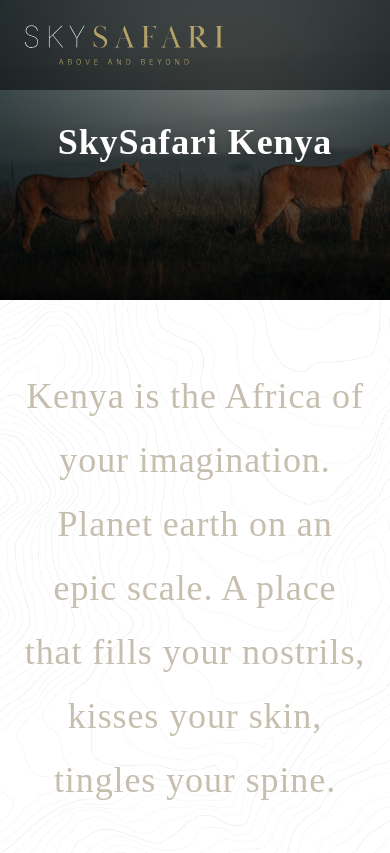
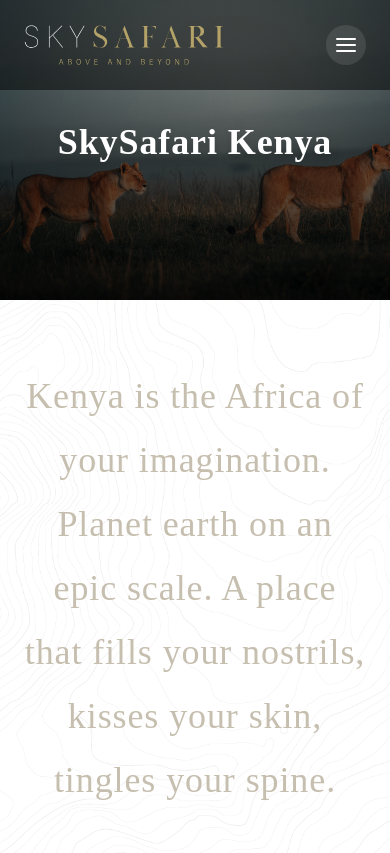
Before and after one commit to ClintMaruti/SafariCo, a Next.js app: page /skysafari-kenya in a window 390 px wide. Shown: the top 853 px of the page. Built offline with nearby package versions, Linux system fonts and the light colour scheme.

Commit message:
Minor refators

```diff
--- a/src/app/components/NavBar.tsx
+++ b/src/app/components/NavBar.tsx
@@ -68,14 +68,14 @@
       </div>
 
       {/* Menu + Enquire Button */}
-      <div className="hidden sm:flex sm:items-center sm:gap-4">
+      <div className="flex items-center gap-4">
         <button
           onClick={() => setIsOpen(!isOpen)}
           className="p-2 rounded-full bg-white/10 hover:bg-white/20 cursor-pointer"
         >
           <FiMenu className="text-white text-2xl" />
         </button>
-        <button className="bg-[#b4a269] px-6 py-2 rounded-full text-white text-sm tracking-widest transform transition-transform hover:scale-110 cursor-pointer">
+        <button className="hidden sm:block bg-[#b4a269] px-6 py-2 rounded-full text-white text-sm tracking-widest transform transition-transform hover:scale-110 cursor-pointer">
           ENQUIRE
         </button>
       </div>
```
